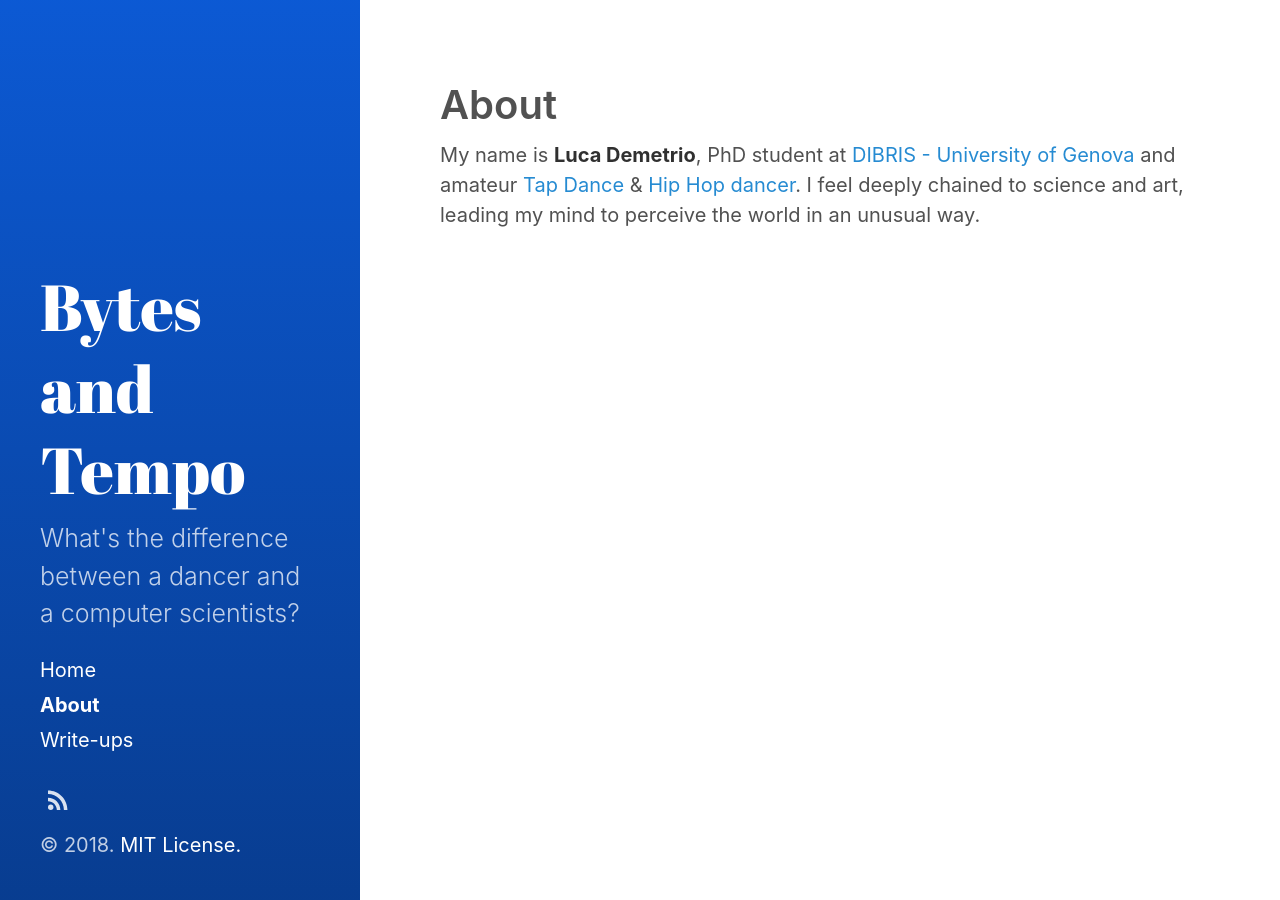
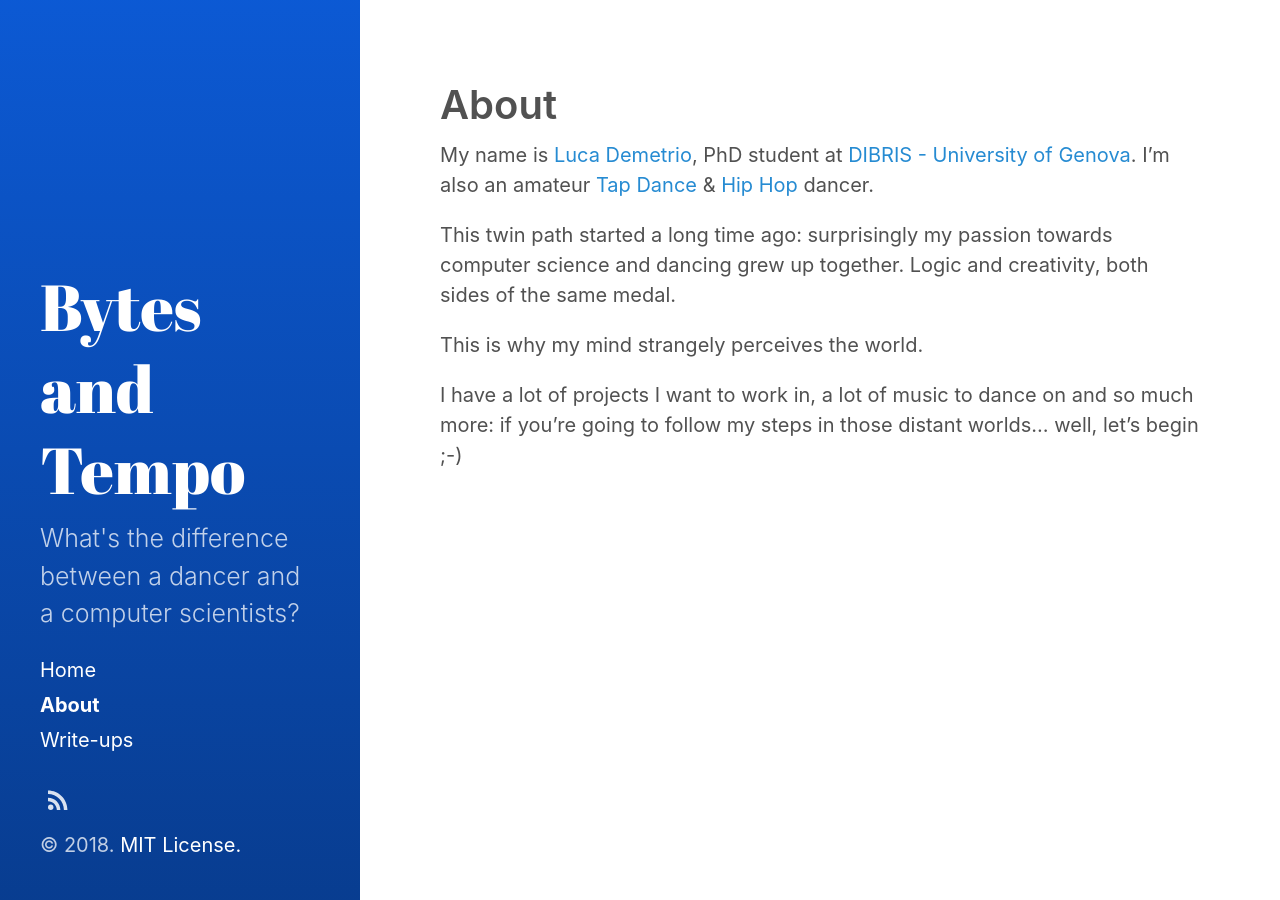
Before and after one commit to zangobot/zangobot.github.io, a Jekyll site: the page built from about.md, in a window 1280 px wide. Built offline with Jekyll 4.4.1, drawn with Linux system fonts in a browser that asks for light colours.

Commit message:
Updates: about, orb2 posts and posts.md

```diff
--- a/about.md
+++ b/about.md
@@ -3,5 +3,11 @@ layout: page
 title: About
 sidebar_link: true
 ---
-My name is **Luca Demetrio**, PhD student at [DIBRIS - University of Genova](https://www.dibris.unige.it/) and amateur [Tap Dance](https://en.wikipedia.org/wiki/Tap_dance) &  [Hip Hop dancer](https://en.wikipedia.org/wiki/Hip_hop).
-I feel deeply chained to science and art, leading my mind to perceive the world in an unusual way.
+My name is [Luca Demetrio](https://csec.it/people/luca_demetrio), PhD student at [DIBRIS - University of Genova](https://www.dibris.unige.it/).
+I'm also an amateur [Tap Dance](https://en.wikipedia.org/wiki/Tap_dance) &  [Hip Hop](https://en.wikipedia.org/wiki/Hip_hop) dancer.
+
+This twin path started a long time ago: surprisingly my passion towards computer science and dancing grew up together. Logic and creativity, both sides of the same medal.
+
+This is why my mind strangely perceives the world.
+
+I have a lot of projects I want to work in, a lot of music to dance on and so much more: if you're going to follow my steps in those distant worlds... well, let's begin ;-)
```
Also changed, not shown: _posts/2018-04-02-swamp_p2.md (+1 -1 lines), category/posts.md (+4 -0 lines).
